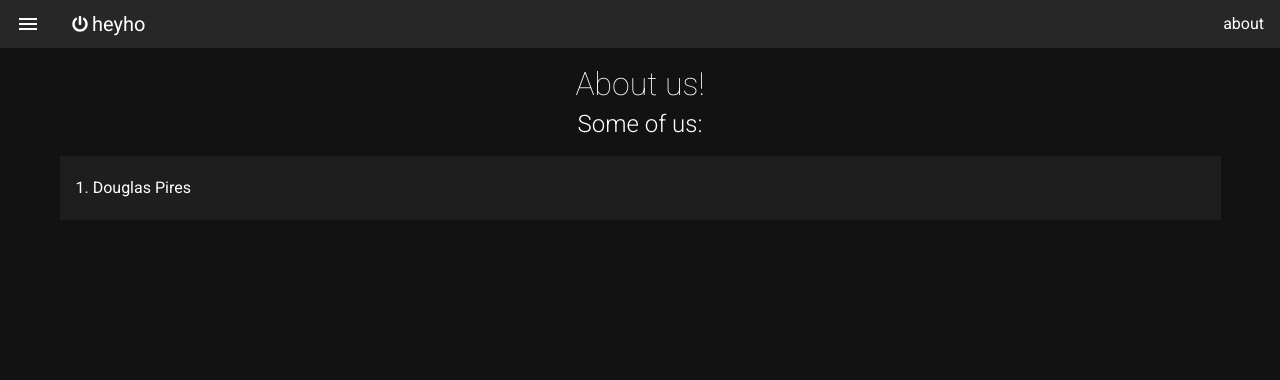
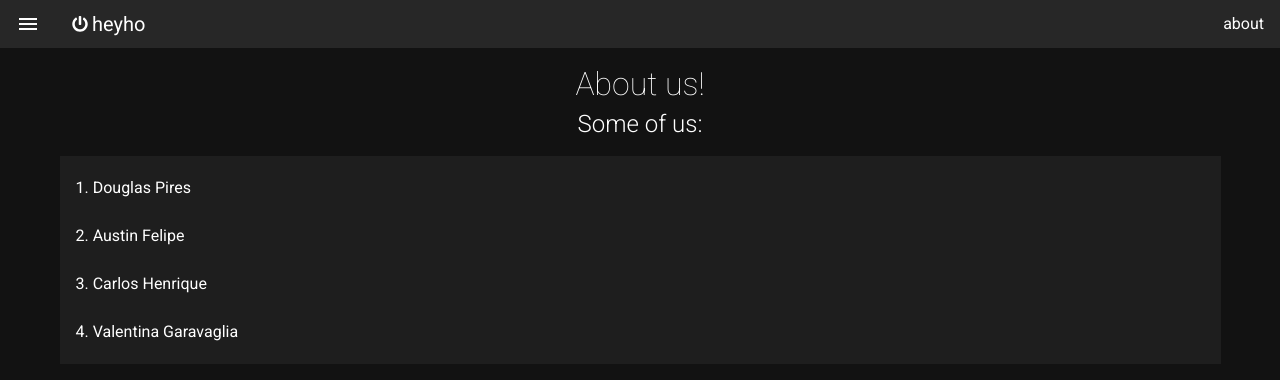
Before and after one commit to heyhoio/heyho, a Nuxt app: page /about in a window 1280 px wide. Shown: the top 380 px of the page. Built offline with nearby package versions, Linux system fonts and the light colour scheme.

Commit message:
add contributors' names

```diff
--- a/pages/about.vue
+++ b/pages/about.vue
@@ -1,9 +1,7 @@
 <template>
   <v-layout column justify-center align-center>
     <h1 class="font-weight-thin">About us!</h1>
-    <p class="headline font-weight-light">
-      Some of us:
-    </p>
+    <p class="headline font-weight-light">Some of us:</p>
     <v-list width="100%">
       <v-list-item
         v-for="({ to, text }, index) in links"
@@ -22,7 +20,12 @@ import Vue from 'vue'
 export default Vue.extend({
   name: 'About',
   data: () => ({
-    links: [{ to: 'https://github.com/douglas-pires', text: 'Douglas Pires' }]
+    links: [
+      { to: 'https://github.com/douglas-pires', text: 'Douglas Pires' },
+      { to: 'https://github.com/AustinFelipe', text: 'Austin Felipe' },
+      { to: 'https://github.com/Carl13da', text: 'Carlos Henrique' },
+      { to: 'https://github.com/vaahxx', text: 'Valentina Garavaglia' }
+    ]
   }),
   head() {
     return {
```
